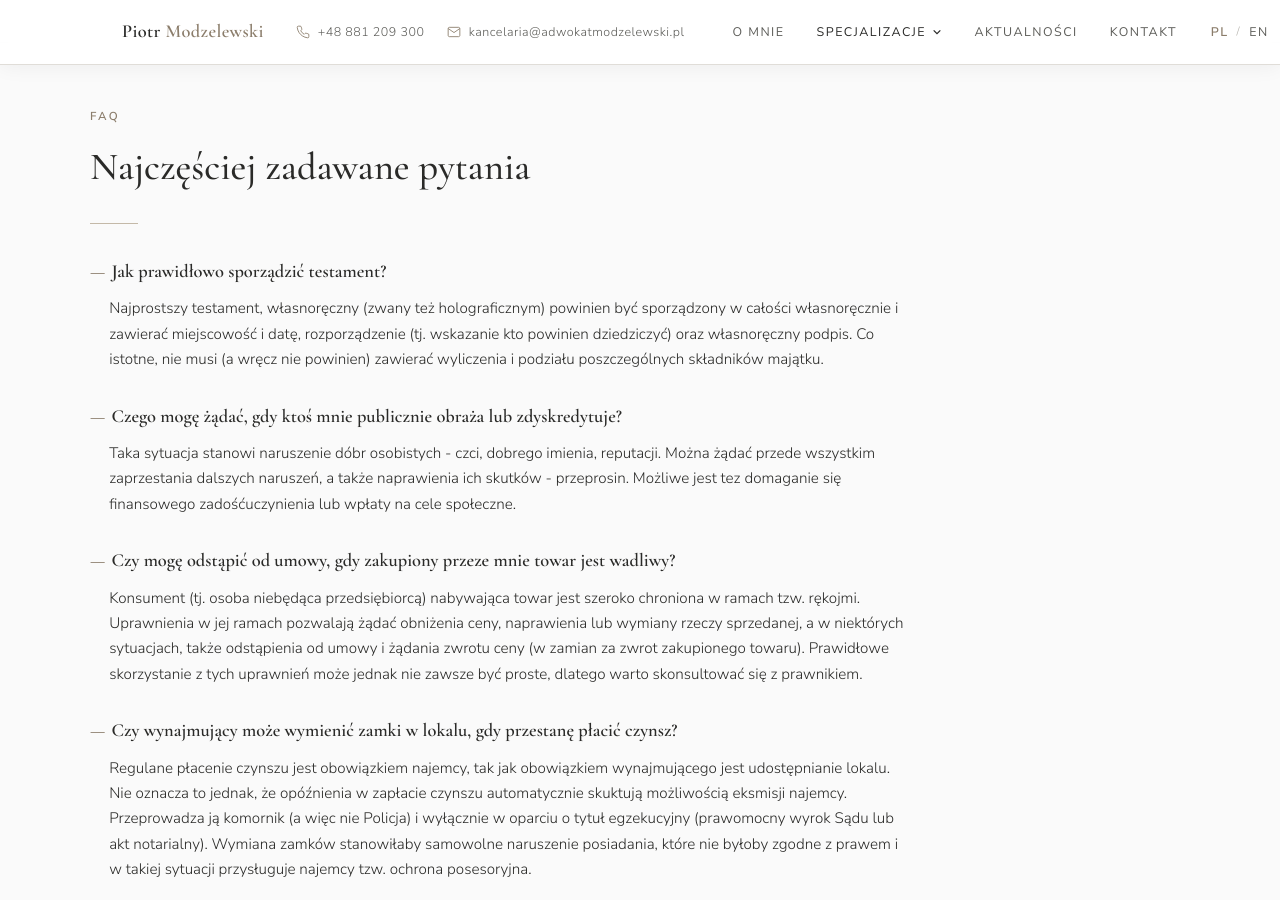
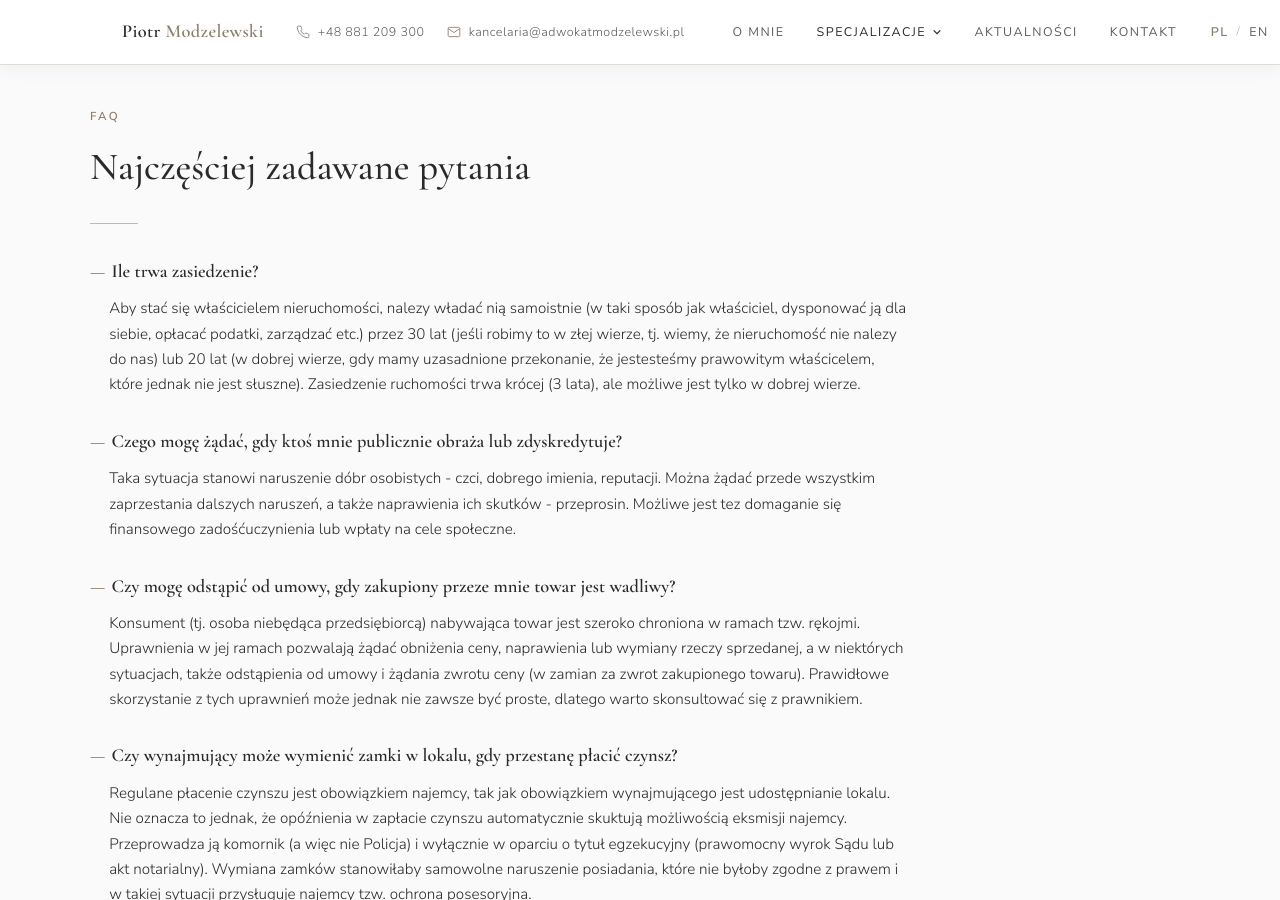
Before and after one commit to pmmodzelewski/adwokatmodzelewski.pl, a Jekyll site: the page built from _specjalizacje/prawo-cywilne.md, in a window 1280 px wide and 900 px high, scrolled down 1850 px. Built offline with Jekyll 4.4.1, drawn with Linux system fonts in a browser that asks for light colours; Markdown is read by kramdown in place of the engine named in the settings.

Commit message:
Update prawo-cywilne.md

```diff
--- a/_specjalizacje/prawo-cywilne.md
+++ b/_specjalizacje/prawo-cywilne.md
@@ -9,10 +9,11 @@ lang_alt: /en/specjalizacje/civil-law/
 sitemap: false
 robots: noindex
 faq:
-  - q: "Jak prawidłowo sporządzić testament?"
-    a: "Najprostszy testament, własnoręczny (zwany też holograficznym) powinien być sporządzony w całości własnoręcznie
-    i zawierać miejscowość i datę, rozporządzenie (tj. wskazanie kto powinien dziedziczyć) oraz własnoręczny podpis. Co istotne,
-    nie musi (a wręcz nie powinien) zawierać wyliczenia i podziału poszczególnych składników majątku."
+  - q: "Ile trwa zasiedzenie?"
+    a: "Aby stać się właścicielem nieruchomości, nalezy władać nią samoistnie (w taki sposób jak właściciel, dysponować ją dla
+    siebie, opłacać podatki, zarządzać etc.) przez 30 lat (jeśli robimy to w złej wierze, tj. wiemy, że nieruchomość nie nalezy
+    do nas) lub 20 lat (w dobrej wierze, gdy mamy uzasadnione przekonanie, że jestesteśmy prawowitym właścicelem, które jednak
+    nie jest słuszne). Zasiedzenie ruchomości trwa krócej (3 lata), ale możliwe jest tylko w dobrej wierze."
 
   - q: "Czego mogę żądać, gdy ktoś mnie publicznie obraża lub zdyskredytuje?"
     a: "Taka sytuacja stanowi naruszenie dóbr osobistych - czci, dobrego imienia, reputacji. Można żądać przede wszystkim
```
